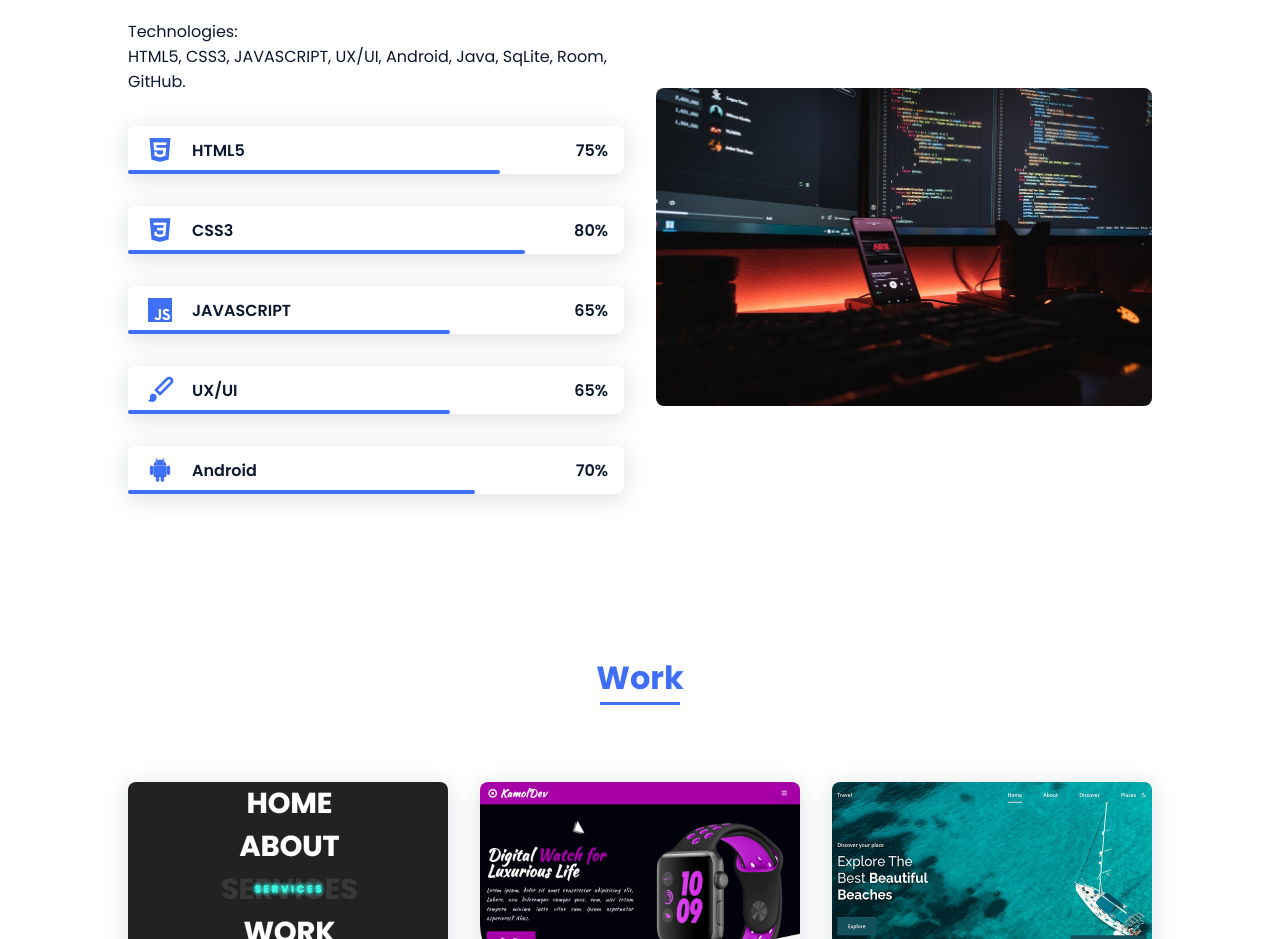
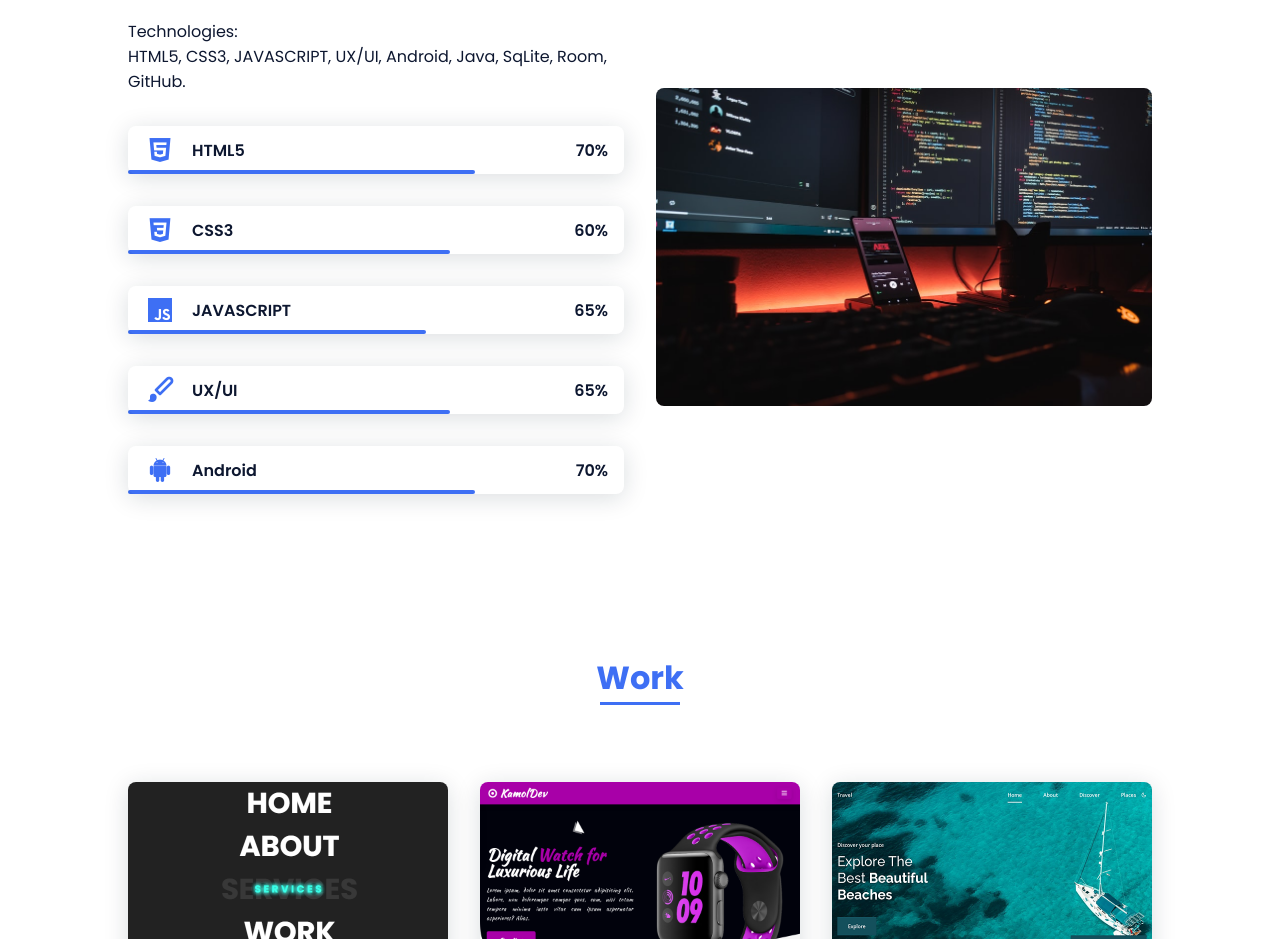
Before and after one commit to Kamolone1/My-portfolio, a plain HTML site: page index.html in a window 1280 px wide. Shown: the part 1640-2579 px from the top of the page. Drawn offline with nearby package versions, Linux system fonts and the light colour scheme.

Commit message:
Edit skills

```diff
--- a/assets/css/styles.css
+++ b/assets/css/styles.css
@@ -326,15 +326,15 @@ position: absolute;
 }
 
 .skills__html {
-  width: 75%;
+  width: 70%;
 }
 
 .skills__css {
-  width: 80%;
+  width: 65%;
 }
 
 .skills__js {
-  width: 65%;
+  width: 60%;
 }
 
 .skills__ux {
--- a/index.html
+++ b/index.html
@@ -100,7 +100,7 @@
 
                             </div>
                             <div>
-                                <span class="skills__percentage">75%</span>
+                                <span class="skills__percentage">70%</span>
                             </div>
                         </div>
                         <div class="skills__data">
@@ -112,7 +112,7 @@
 
                             </div>
                             <div>
-                                <span class="skills__percentage">80%</span>
+                                <span class="skills__percentage">60%</span>
                             </div>
                         </div>
                         <div class="skills__data">
```
